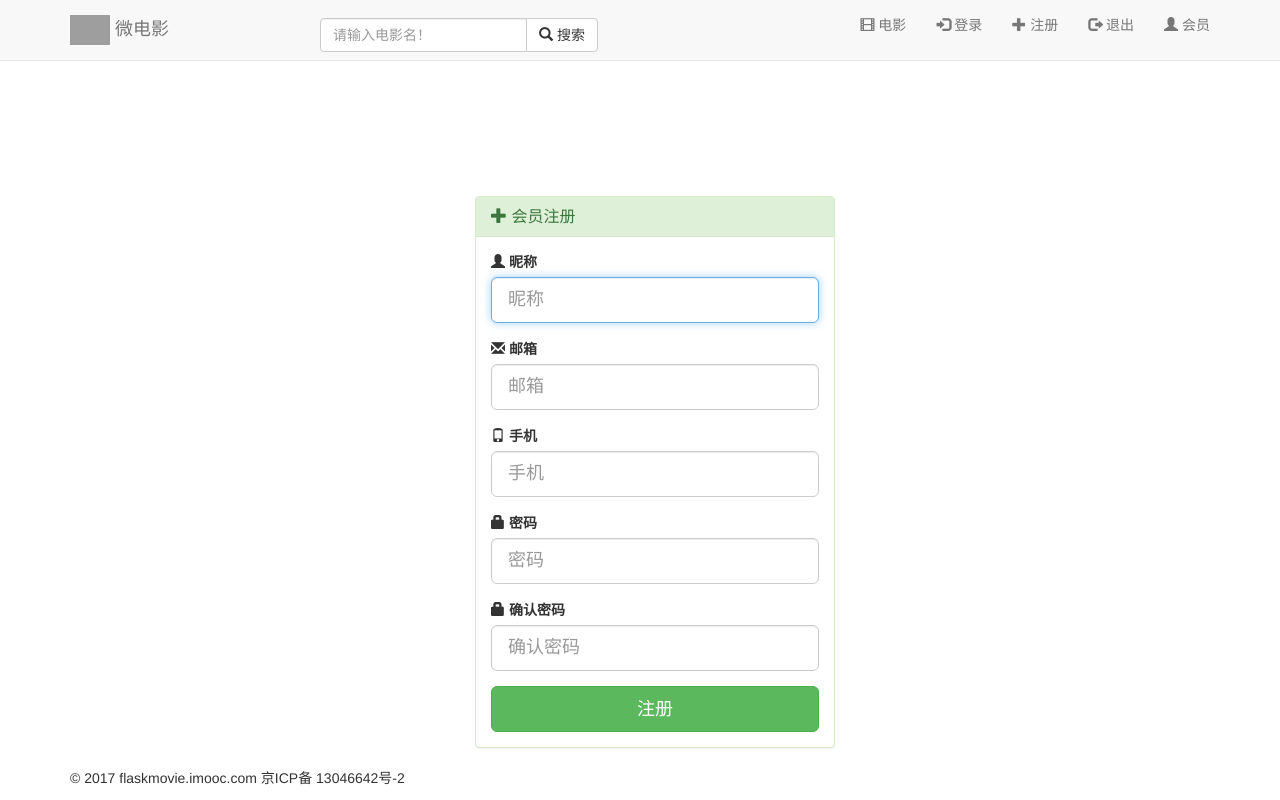
After one commit to vannesspeng/MicroMovie, a Flask app: template app/templates/home/register.html in a window 1280 px wide. The commit adds this page. Run offline with Flask 2, Linux system fonts and the light colour scheme; the template is opened without the code that fills it, so the values that code supplies are empty; some libraries are stand-ins or nearby versions; grey boxes are pictures that could not be loaded.

Commit message:
首页路由，登录，注册前端网页完成

```diff
--- a/app/templates/home/home.html
+++ b/app/templates/home/home.html
@@ -54,13 +54,13 @@
             </form>
             <ul class="nav navbar-nav navbar-right">
                 <li>
-                    <a class="curlink" href="index.html"><span class="glyphicon glyphicon-film"></span>&nbsp;电影</a>
+                    <a class="curlink" href="{{ url_for('home.index') }}"><span class="glyphicon glyphicon-film"></span>&nbsp;电影</a>
                 </li>
                 <li>
                     <a class="curlink" href="{{ url_for('home.login') }}"><span class="glyphicon glyphicon-log-in"></span>&nbsp;登录</a>
                 </li>
                 <li>
-                    <a class="curlink" href="register.html"><span class="glyphicon glyphicon-plus"></span>&nbsp;注册</a>
+                    <a class="curlink" href="{{ url_for('home.register') }}"><span class="glyphicon glyphicon-plus"></span>&nbsp;注册</a>
                 </li>
                 <li>
                     <a class="curlink" href="{{ url_for('home.logout') }}"><span class="glyphicon glyphicon-log-out"></span>&nbsp;退出</a>
--- /dev/null
+++ b/app/templates/home/register.html
@@ -0,0 +1,47 @@
+{% extends 'home/home.html' %}
+
+{% block content %}
+    <div class="container" style="margin-top:120px">
+    <div class="row">
+        <div class="col-md-4 col-md-offset-4">
+            <div class="panel panel-success">
+                <div class="panel-heading">
+                    <h3 class="panel-title"><span class="glyphicon glyphicon-plus"></span>&nbsp;会员注册</h3>
+                </div>
+                <div class="panel-body">
+                    <form role="form">
+                        <fieldset>
+                            <div class="form-group">
+                                <label for="input_name"><span class="glyphicon glyphicon-user"></span>&nbsp;昵称</label>
+                                <input id="input_name" class="form-control input-lg" placeholder="昵称" name="name" type="text" autofocus>
+                            </div>
+                            <div class="col-md-12" id="error_name"></div>
+                            <div class="form-group">
+                                <label for="input_email"><span class="glyphicon glyphicon-envelope"></span>&nbsp;邮箱</label>
+                                <input id="input_email" class="form-control input-lg" placeholder="邮箱" name="email" type="email" autofocus>
+                            </div>
+                            <div class="col-md-12" id="error_email"></div>
+                            <div class="form-group">
+                                <label for="input_phone"><span class="glyphicon glyphicon-phone"></span>&nbsp;手机</label>
+                                <input id="input_phone" class="form-control input-lg" placeholder="手机" name="phone" type="text" autofocus>
+                            </div>
+                            <div class="col-md-12" id="error_phone"></div>
+                            <div class="form-group">
+                                <label for="input_password"><span class="glyphicon glyphicon-lock"></span>&nbsp;密码</label>
+                                <input id="input_password" class="form-control input-lg" placeholder="密码" name="password" type="password" value="">
+                            </div>
+                            <div class="col-md-12" id="error_password"></div>
+                            <div class="form-group">
+                                <label for="input_repassword"><span class="glyphicon glyphicon-lock"></span>&nbsp;确认密码</label>
+                                <input id="input_repassword" class="form-control input-lg" placeholder="确认密码" name="repassword" type="password" value="">
+                            </div>
+                            <div class="col-md-12" id="error_repassword"></div>
+                            <a href="user.html" class="btn btn-lg btn-success btn-block">注册</a>
+                        </fieldset>
+                    </form>
+                </div>
+            </div>
+        </div>
+    </div>
+</div>
+{% endblock %}
```
Also changed, not shown: app/home/views.py (+10 -3 lines), app/templates/home/login.html (+8 -4 lines).
